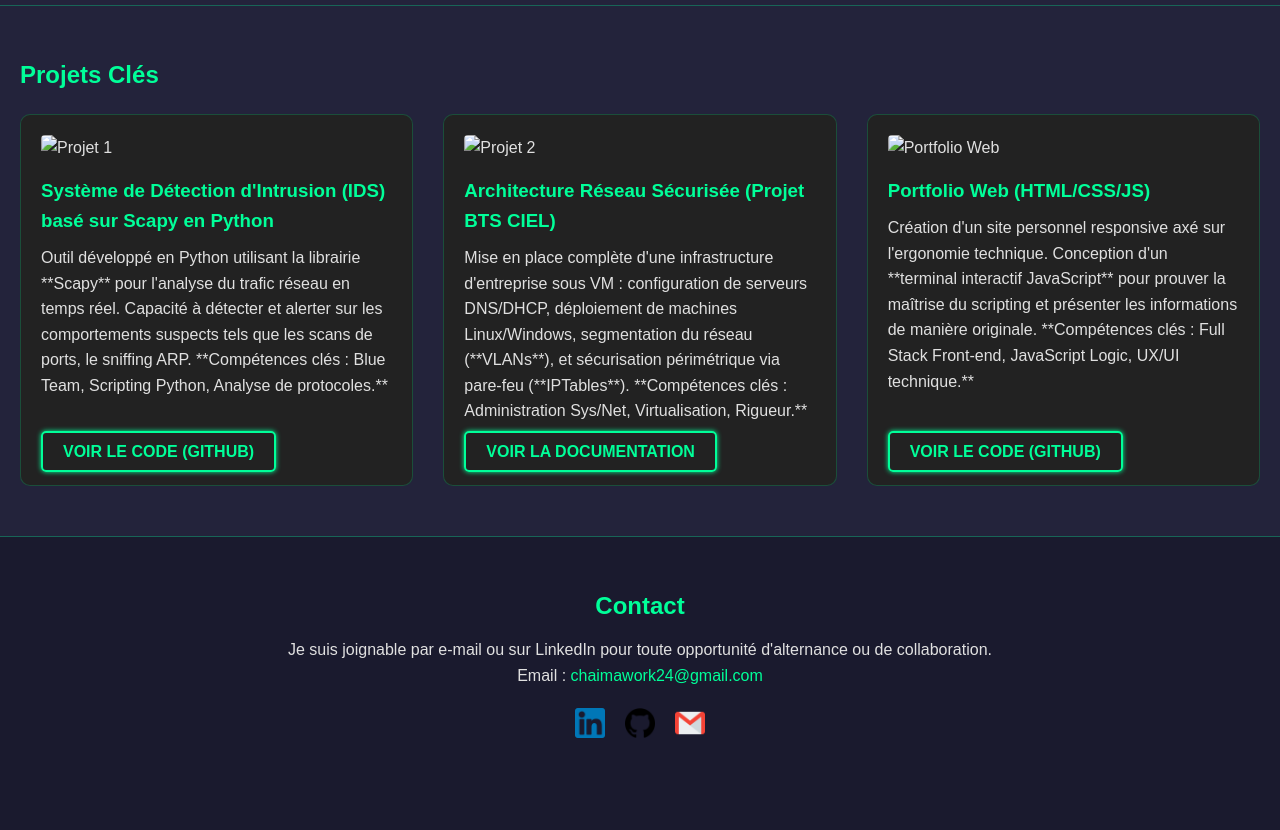
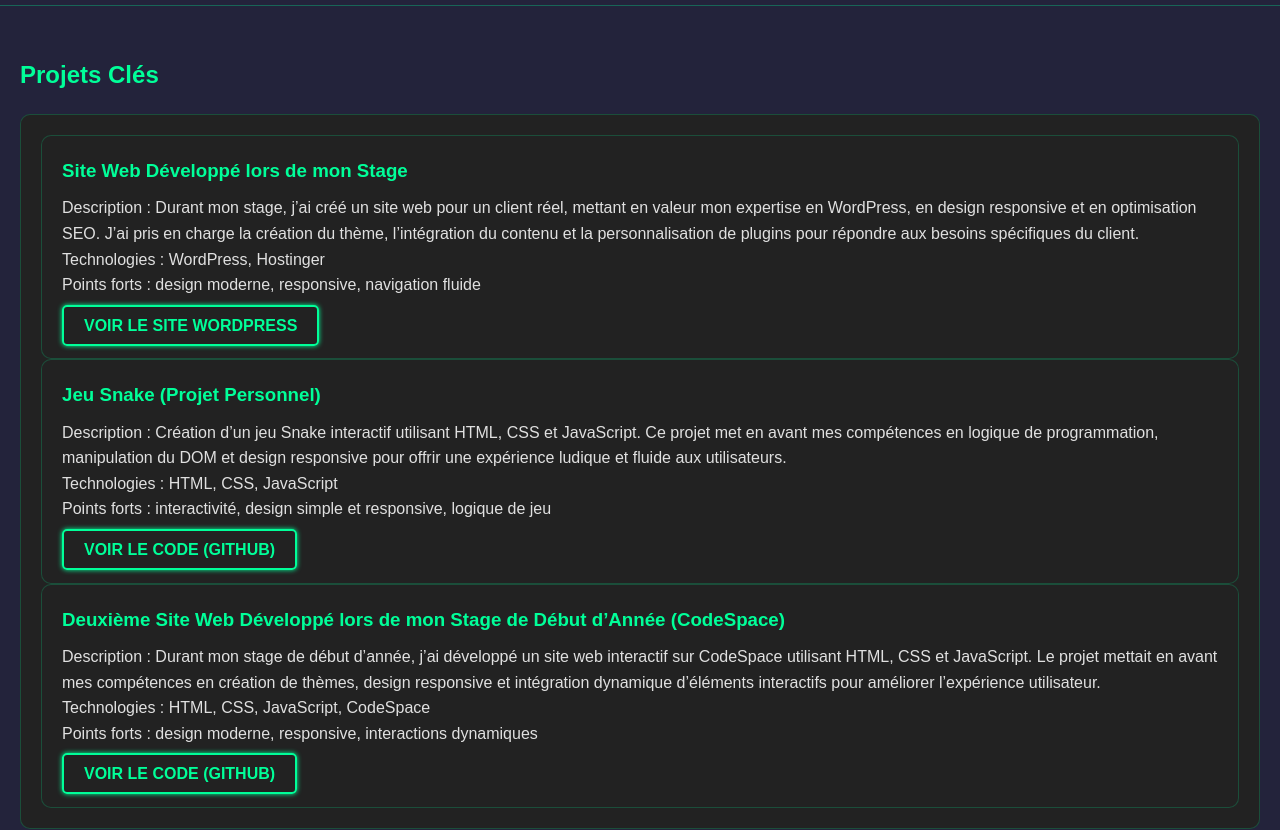
Before and after one commit to Chaima120/Chaima120.github.io, a plain HTML site: page index.html in a window 1280 px wide. Shown: the part 2800-3630 px from the top of the page. Drawn offline with Linux system fonts and the light colour scheme.

Commit message:
new projects

```diff
--- a/index.html
+++ b/index.html
@@ -180,28 +180,53 @@
         <h2>Projets Clés</h2>
         <div class="projects-grid">
             <div class="project">
-                <img src="images/projet1.png" alt="Projet 1" class="project-img">
-                <h3>Système de Détection d'Intrusion (IDS) basé sur Scapy en Python</h3>
-                <p>Outil développé en Python utilisant la librairie **Scapy** pour l'analyse du trafic réseau en temps réel. Capacité à détecter et alerter sur les comportements suspects tels que les scans de ports, le sniffing ARP. **Compétences clés : Blue Team, Scripting Python, Analyse de protocoles.**</p>
-                <div class="project-links">
-                    <a href="https://github.com/Chaima120/ids-scapy-python" target="_blank" class="neon-button">Voir le Code (GitHub)</a>
-                </div>
+
+   <div class="project">
+    <h3>Site Web Développé lors de mon Stage</h3>
+    <p>
+        Description : Durant mon stage, j’ai créé un site web pour un client réel, mettant en valeur mon expertise en WordPress, en design responsive et en optimisation SEO. J’ai pris en charge la création du thème, l’intégration du contenu et la personnalisation de plugins pour répondre aux besoins spécifiques du client.
+    </p>
+    <p>
+        Technologies : WordPress, Hostinger<br>
+        Points forts : design moderne, responsive, navigation fluide
+    </p>
+    <div class="project-links">
+        <a href="https://oxygenetech.com/" target="_blank" class="neon-button">Voir le site WordPress</a>
+    </div>
+
+
             </div>
             <div class="project">
-                <img src="images/projet2.png" alt="Projet 2" class="project-img">
-                <h3>Architecture Réseau Sécurisée (Projet BTS CIEL)</h3>
-                <p>Mise en place complète d'une infrastructure d'entreprise sous VM : configuration de serveurs DNS/DHCP, déploiement de machines Linux/Windows, segmentation du réseau (**VLANs**), et sécurisation périmétrique via pare-feu (**IPTables**). **Compétences clés : Administration Sys/Net, Virtualisation, Rigueur.**</p>
-                <div class="project-links">
-                    <a href="assets/rapport-projet-ciel.pdf" target="_blank" class="neon-button">Voir la Documentation</a>
-                </div>
-            </div>
+    <h3>Jeu Snake (Projet Personnel)</h3>
+    <p>
+        Description : Création d’un jeu Snake interactif utilisant HTML, CSS et JavaScript. Ce projet met en avant mes compétences en logique de programmation, manipulation du DOM et design responsive pour offrir une expérience ludique et fluide aux utilisateurs.
+    </p>
+    <p>
+        Technologies : HTML, CSS, JavaScript<br>
+        Points forts : interactivité, design simple et responsive, logique de jeu
+    </p>
+    <div class="project-links">
+        <a href="https://github.com/Chaima120/snake-game" target="_blank" class="neon-button">Voir le Code (GitHub)</a>
+    </div>
+</div>
+
+
+
+
              <div class="project">
-                <img src="images/portfolio.png" alt="Portfolio Web" class="project-img">
-                <h3>Portfolio Web (HTML/CSS/JS)</h3>
-                <p>Création d'un site personnel responsive axé sur l'ergonomie technique. Conception d'un **terminal interactif JavaScript** pour prouver la maîtrise du scripting et présenter les informations de manière originale. **Compétences clés : Full Stack Front-end, JavaScript Logic, UX/UI technique.**</p>
-                <div class="project-links">
-                    <a href="https://github.com/Chaima120/portfolio-web" target="_blank" class="neon-button">Voir le Code (GitHub)</a>
-                </div>
+    <h3>Deuxième Site Web Développé lors de mon Stage de Début d’Année (CodeSpace)</h3>
+    <p>
+        Description : Durant mon stage de début d’année, j’ai développé un site web interactif sur CodeSpace utilisant HTML, CSS et JavaScript. Le projet mettait en avant mes compétences en création de thèmes, design responsive et intégration dynamique d’éléments interactifs pour améliorer l’expérience utilisateur.
+    </p>
+    <p>
+        Technologies : HTML, CSS, JavaScript, CodeSpace<br>
+        Points forts : design moderne, responsive, interactions dynamiques
+    </p>
+    <div class="project-links">
+        <a href="https://github.com/Chaima120/RENOVA" target="_blank" class="neon-button">Voir le Code (GitHub)</a>
+    </div>
+</div>
+
             </div>
         </div>
     </section>
--- a/script.js
+++ b/script.js
@@ -3,15 +3,14 @@ document.addEventListener('DOMContentLoaded', () => {
     const output = document.getElementById('output');
     const buttons = document.querySelectorAll('.cmd-btn');
 
-    // Définir les couleurs néon pour les utiliser dans les réponses
+    // Définition des couleurs néon
     const NEON_PURPLE = '#b26eff';
     const NEON_CYAN = '#00ffff';
 
-    // --- Définition des Commandes Complexes ---
+    // --- Définition des Commandes ---
     const commands = {
         'help': (history) => {
-            // Mise à jour de la liste des commandes pour inclure toutes les navigations
-            history.push(`Commandes disponibles : <span style='color:${NEON_CYAN}'>whoami</span>, <span style='color:${NEON_CYAN}'>ls</span>, <span style='color:${NEON_CYAN}'>cat [fichier]</span>, <span style='color:${NEON_CYAN}'>ping google.com </span>, <span style='color:${NEON_CYAN}'>whois chaima</span>, <span style='color:${NEON_CYAN}'>clear</span>, <span style='color:${NEON_CYAN}'>java -version</span>.`);
+            history.push(`Commandes disponibles : <span style='color:${NEON_CYAN}'>whoami</span>, <span style='color:${NEON_CYAN}'>ls</span>, <span style='color:${NEON_CYAN}'>cat [fichier]</span>, <span style='color:${NEON_CYAN}'>ping google.com </span>, <span style='color:${NEON_CYAN}'>whois chaima</span>, <span style='color:${NEON_CYAN}'>java -version</span>.`);
             history.push(`Pour naviguer, utilisez <span style='color:${NEON_CYAN}'>cd [section]</span> (ex: cd projets, cd competences, cd certifications).`);
             return history;
         },
@@ -34,11 +33,11 @@ document.addEventListener('DOMContentLoaded', () => {
 
         'ls': (history) => {
             history.push('Fichiers/Répertoires :');
-            history.push(`  <span style='color:${NEON_CYAN}'>projets/</span> (Travaux clés)`);
-            history.push(`  <span style='color:${NEON_CYAN}'>competences/</span> (Skills techniques)`);
-            history.push(`  <span style='color:${NEON_CYAN}'>certifications/</span> (Certifications Cisco/ANSSI)`);
-            history.push("  about.txt (Présentation)");
-            history.push("  cv.pdf (Curriculum Vitae)");
+            history.push(`  <span style='color:${NEON_CYAN}'>projets/</span> (Travaux clés)`);
+            history.push(`  <span style='color:${NEON_CYAN}'>competences/</span> (Skills techniques)`);
+            history.push(`  <span style='color:${NEON_CYAN}'>certifications/</span> (Certifications Cisco/ANSSI)`);
+            history.push("  about.txt (Présentation)");
+            history.push("  cv.pdf (Curriculum Vitae)");
             return history;
         },
 
@@ -47,16 +46,13 @@ document.addEventListener('DOMContentLoaded', () => {
             return history;
         },
 
-        // CORRIGÉ : Gère le PDF en ouvrant un nouvel onglet
         'cat cv.pdf': (history) => {
             history.push("Fichier binaire détecté (PDF). Tentative d'ouverture dans un nouvel onglet...");
-            // Assurez-vous que le fichier est bien à 'assets/cv.pdf'
             window.open('assets/cv.pdf', '_blank');
             history.push(`<span style='color:${NEON_CYAN}'>[INFO]</span> Le fichier cv.pdf a été ouvert. Vérifiez votre nouvel onglet.`);
             return history;
         },
 
-        // CORRIGÉ : Commande ping pour la crédibilité
         'ping google.com': (history) => {
             history.push('PING google.com (8.8.8.8) 56(84) bytes of data.');
             history.push('64 bytes from 8.8.8.8: icmp_seq=1 ttl=117 time=15.2 ms');
@@ -66,7 +62,6 @@ document.addEventListener('DOMContentLoaded', () => {
             return history;
         },
 
-        // AJOUTÉ : Commande pour Java
         'java -version': (history) => {
             history.push('java version "17.0.8" 2023-08-01 LTS');
             history.push('Java(TM) SE Runtime Environment');
@@ -86,19 +81,16 @@ document.addEventListener('DOMContentLoaded', () => {
             return history;
         },
 
-        // AJOUTÉ : Commande de navigation vers les certifications
         'cd certifications': (history) => {
             history.push("Accès au répertoire certifications...");
             document.getElementById('certifications').scrollIntoView({ behavior: 'smooth' });
             return history;
         },
 
+        // CORRECTION DE CLEAR : La fonction clear ne fait rien d'autre que retourner un tableau vide.
+        // La logique de nettoyage et d'affichage est gérée par executeCommand.
         'clear': (history) => {
-            output.innerHTML = '';
-            // Retirer la commande 'clear' elle-même
-            history.pop();
-            history.push(`chaima@ciel-terminal:$ <span style='color:${NEON_PURPLE}'>Terminal vidé. Tapez 'help' pour la liste des commandes.</span>`);
-            return history;
+            return [];
         }
     }; // FIN de l'objet commands
 
@@ -114,6 +106,11 @@ document.addEventListener('DOMContentLoaded', () => {
 
         // 2. Traiter la commande
         if (commands[cmd]) {
+            // Pour 'clear', on ne fait rien car c'est géré par executeCommand
+            if (cmd === 'clear') {
+                return [];
+            }
+
             if (typeof commands[cmd] === 'function') {
                 history = commands[cmd](history);
             } else {
@@ -147,7 +144,7 @@ document.addEventListener('DOMContentLoaded', () => {
     input.addEventListener("keydown", function (e) {
         if (e.key === "Enter") {
             const cmd = input.value.trim();
-            if (cmd) { // S'assurer que l'input n'est pas vide
+            if (cmd) {
                 executeCommand(cmd);
                 input.value = ""; // Vider l'input après exécution
             }
@@ -164,7 +161,23 @@ document.addEventListener('DOMContentLoaded', () => {
 
     // Fonction wrapper pour exécuter et nettoyer
     function executeCommand(cmd) {
-        const historyLines = processCommand(cmd);
-        appendOutput(historyLines);
+        const cmdTrimmed = cmd.toLowerCase().trim();
+
+        // Gestion spéciale du 'clear'
+        if (cmdTrimmed === 'clear') {
+            output.innerHTML = ''; // Vide l'écran avant d'ajouter le message
+            const clearLines = [
+                `chaima@ciel-terminal:$ ${cmd}`, // Affiche la commande 'clear'
+                `chaima@ciel-terminal:$ <span style='color:${NEON_PURPLE}'>Terminal vidé. Tapez 'help' pour la liste des commandes.</span>`
+            ];
+            appendOutput(clearLines);
+        } else {
+            // Gestion des commandes normales
+            const historyLines = processCommand(cmd);
+            appendOutput(historyLines);
+        }
+
+        // CORRECTION CLÉ : Ramener le focus à l'input après chaque commande
+        input.focus();
     }
 });
```
Also changed, not shown: 1 other file.
